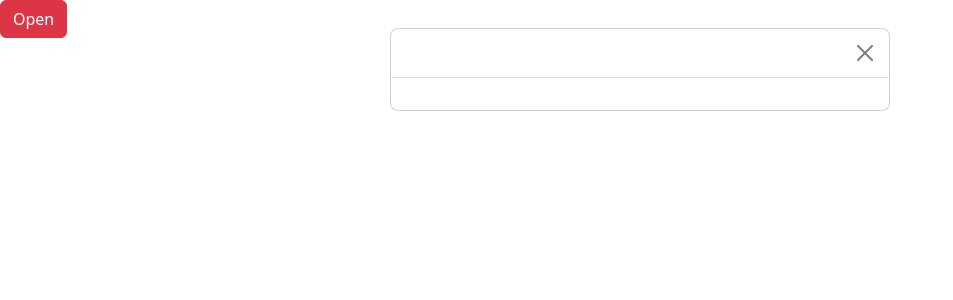
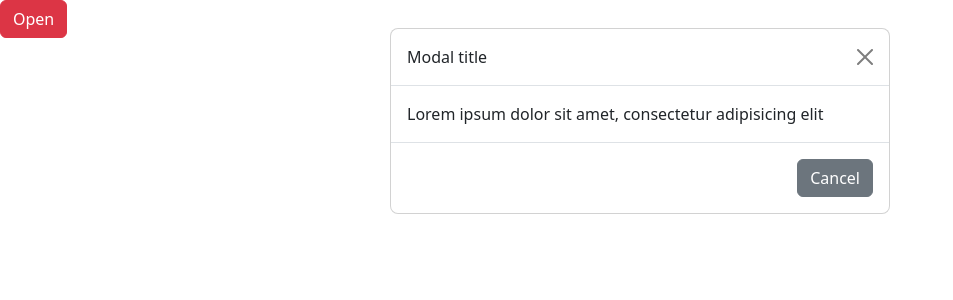
Before and after one commit to Valkor95/REACT_HW, a React (Vite) app: page / in a window 1280 px wide. Both pictures are taken after a click on the button "Open". Shown: the top 300 px of the page, without its empty margins (0-953 px from the left). Built offline with nearby package versions, Linux system fonts and the light colour scheme.

Commit message:
HW90_v11

```diff
--- a/src/App.jsx
+++ b/src/App.jsx
@@ -16,8 +16,15 @@ class App extends React.Component{
           <div>
               <button type="button" className="modal-open-button btn btn-danger" onClick={this.toggle}>Open</button>
               <Modal isOpen={this.state.modal}>
-                  <Modal.Header></Modal.Header>
-                  <Modal.Body/>
+                  <Modal.Header toggle={this.toggle}>Modal title</Modal.Header>
+                  <Modal.Body>
+                      Lorem ipsum dolor sit amet, consectetur adipisicing elit
+                  </Modal.Body>
+                  <Modal.Footer>
+                      <button type="button" className="modal-close-button btn btn-secondary"
+                              onClick={this.toggle}>Cancel
+                      </button>
+                  </Modal.Footer>
               </Modal>
           </div>
         )
--- a/src/componets/Child Components/Body.jsx
+++ b/src/componets/Child Components/Body.jsx
@@ -1,5 +1,3 @@
-import React from "react";
-
 const Body = ({children}) => (
     <div className="modal-body">
         {children}
```
